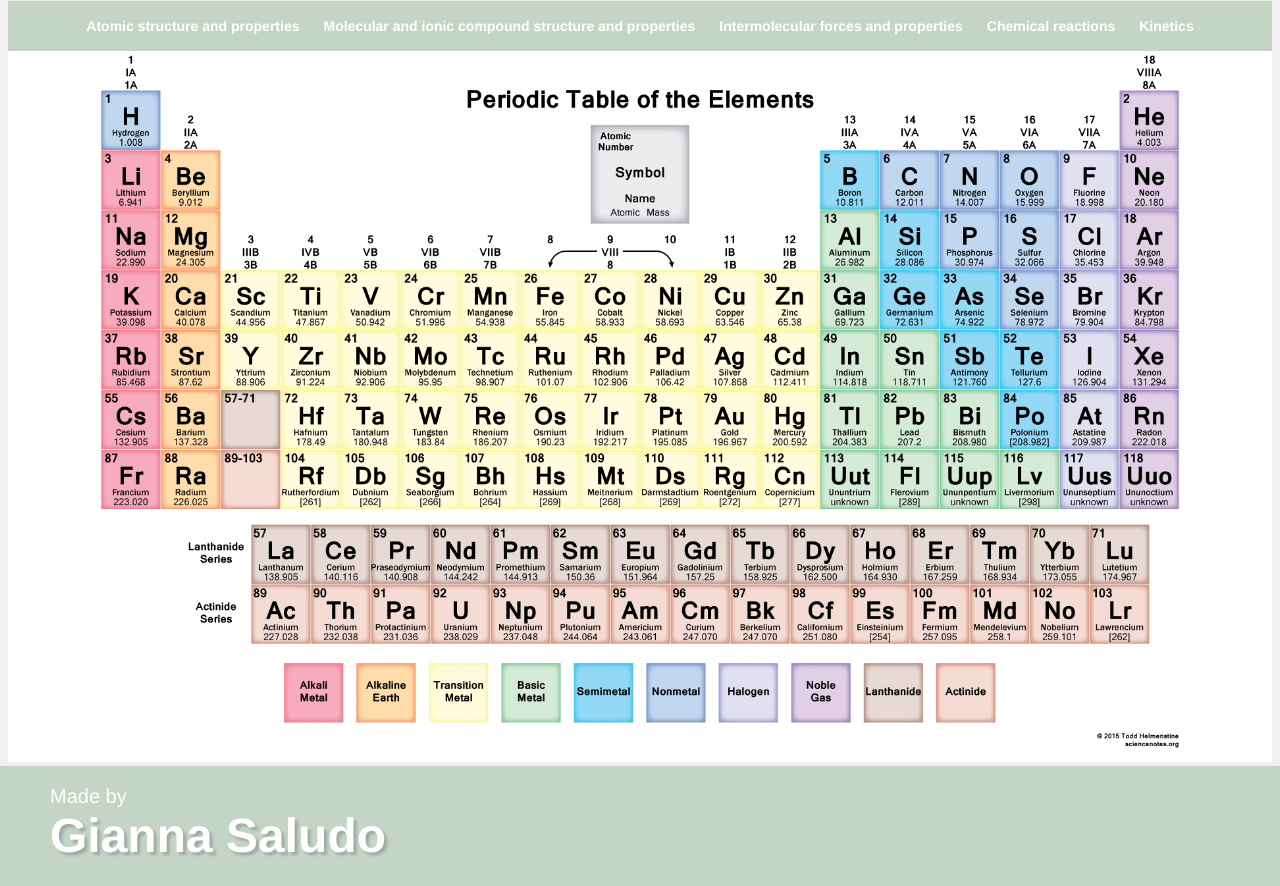
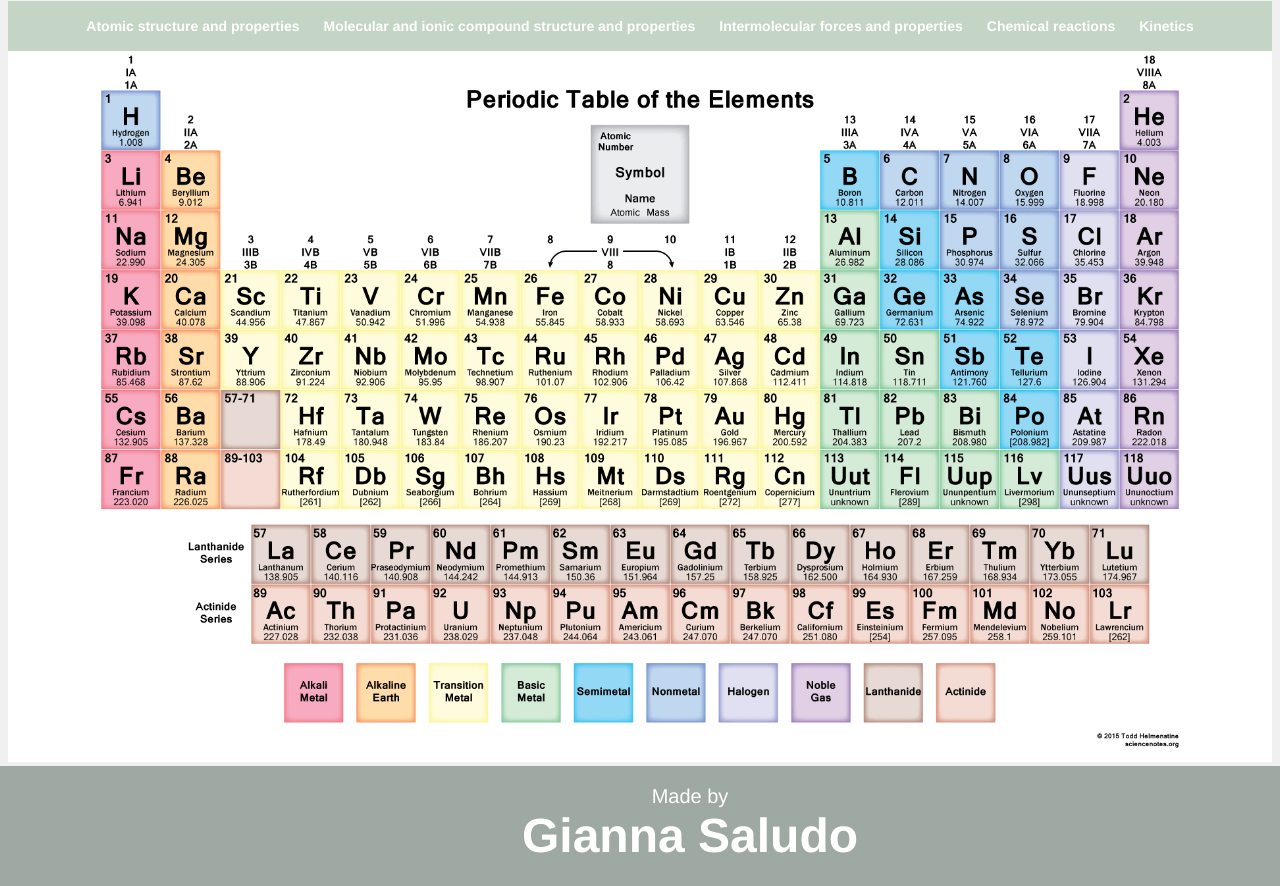
Before and after one commit to giannacrisha/chemistry, a plain HTML site: page index.html in a window 1280 px wide. Shown: the part 79-965 px from the top of the page. Drawn offline with Linux system fonts and the light colour scheme.

Commit message:
footer style changes

```diff
--- a/index.html
+++ b/index.html
@@ -31,7 +31,9 @@ HEX: #e3e0cc sand
 	</center>
 	<div>
 		<footer>
-			Made by<br><b><font size="15px" style="color: white; text-shadow: 3px 3px 3px #9fa9a3;">Gianna Saludo</font></b>
+			<center>
+			Made by<br><b><font size="15px" style="color: white; text-shadow: 3px 3px 3px #9fa9a3;"><a id="gitlink" href="https://github.com/giannacrisha">Gianna Saludo</a></font></b>
+			</center>
 		</footer>
 	</div>
 </body>
--- a/style.css
+++ b/style.css
@@ -45,7 +45,8 @@ nav {
 footer {
 	width: 100%;
 	height:100px;
-	background-color: #c5d5c5;
+	background-color: #9fa9a3;
+	;
 	margin: 0 auto;
 	position: absolute;
 	left: 0;
@@ -56,3 +57,11 @@ footer {
 	font-size: 20px;
 	color: white;
 }
+
+#gitlink {
+	color: white;
+}
+
+#gitlink:hover {
+	color: #e3e0cc;
+}
```
